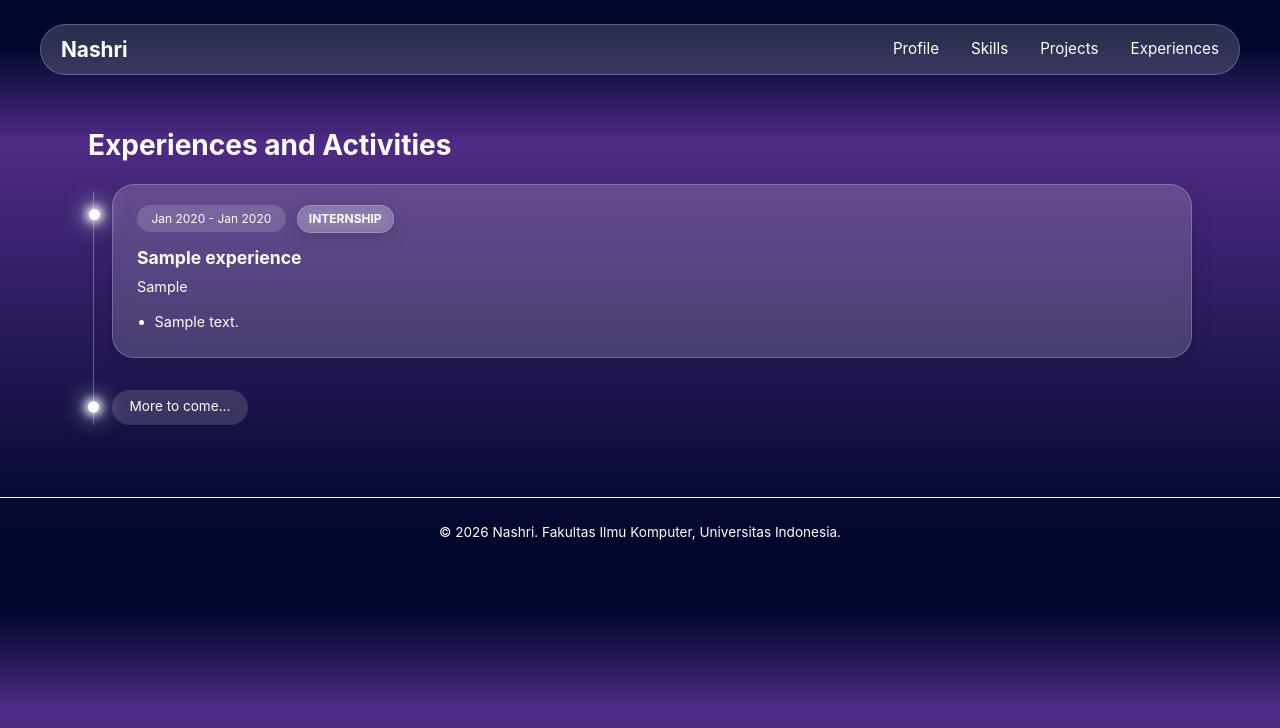
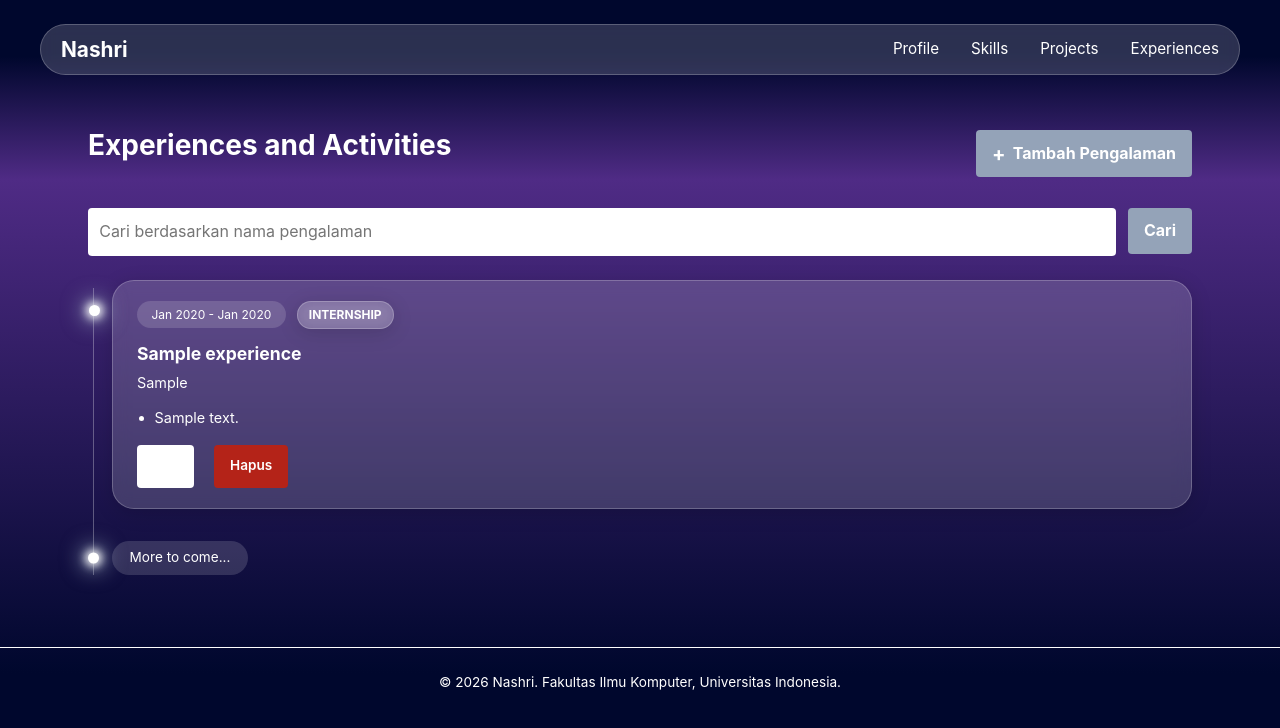
Before and after one commit to nashrikhalid/myportofolio, a Django app: page /experience/ in a window 1280 px wide. Shown: the top 728 px of the page. Run offline with Django 5.2, Linux system fonts and the light colour scheme; tables that the repository leaves empty hold one stand-in row (values such as "Sample post"); some web fonts are replaced.

Commit message:
feat: Enhance experiences and projects pages with add buttons and search functionality; implement delete confirmation modal

```diff
--- a/templates/components/experience_delete_modal.html
+++ b/templates/components/experience_delete_modal.html
@@ -0,0 +1,55 @@
+<p class="experience-status" style="margin-top: 0;">
+    <button type="button"
+            class="button button-danger"
+            popovertarget="delete-experience-{{ experience.id }}"
+            aria-label="Hapus {{ experience.title }}"
+            title="Hapus Pengalaman"
+            style="font-size: 0.85rem;">
+        Hapus
+    </button>
+</p>
+<div id="delete-experience-{{ experience.id }}"
+     class="project-delete-modal"
+     popover="auto"
+     role="dialog"
+     aria-modal="true"
+     aria-labelledby="delete-experience-title-{{ experience.id }}">
+    <button type="button"
+            class="project-delete-modal__backdrop"
+            popovertarget="delete-experience-{{ experience.id }}"
+            popovertargetaction="hide"
+            aria-label="Tutup konfirmasi hapus"></button>
+    <div class="project-delete-modal__content">
+        <button type="button"
+                class="project-delete-modal__close"
+                popovertarget="delete-experience-{{ experience.id }}"
+                popovertargetaction="hide"
+                aria-label="Tutup konfirmasi hapus">×</button>
+        <h2 id="delete-experience-title-{{ experience.id }}">Hapus Pengalaman?</h2>
+        <p>
+            Apakah Anda yakin ingin menghapus
+            <strong>{{ experience.title }}</strong>?
+        </p>
+        <form method="post" action="{% url 'main:delete_experience' experience.id %}" style="margin-top: 1rem;">
+            {% csrf_token %}
+            <div class="form-group" style="margin-bottom: 1.25rem; text-align: left;">
+                <label for="password-delete-exp-{{ experience.id }}" style="display: block; margin-bottom: 0.4rem; font-size: 0.9rem; font-weight: 600;">
+                    Password Rahasia:
+                </label>
+                <input type="password"
+                       id="password-delete-exp-{{ experience.id }}"
+                       name="password"
+                       placeholder="Masukkan kode rahasia"
+                       required
+                       style="width: 100%; box-sizing: border-box; padding: 0.7rem; border: 1px solid var(--accent); border-radius: var(--radius); background: rgba(255, 255, 255, 0.08); color: var(--ink);">
+            </div>
+            <div class="project-delete-modal__actions">
+                <button type="button"
+                        class="button button-secondary"
+                        popovertarget="delete-experience-{{ experience.id }}"
+                        popovertargetaction="hide">Batal</button>
+                <button type="submit" class="button button-danger">Ya, Hapus</button>
+            </div>
+        </form>
+    </div>
+</div>
--- a/templates/experiences.html
+++ b/templates/experiences.html
@@ -2,7 +2,22 @@
 {% block content %}
     <section class="experiences-section" id="experiences">
         <div class="container">
-            <h2>Experiences and Activities</h2>
+            <div class="project-header" style="display: flex; justify-content: space-between; align-items: center; margin-bottom: 1.5rem;">
+                <h2>Experiences and Activities</h2>
+                <a href="{% url 'main:create_experience' %}" class="button project-add-button">
+                    <span aria-hidden="true">+</span> Tambah Pengalaman
+                </a>
+            </div>
+
+            <form method="get" action="{% url 'main:show_experience' %}" class="project-search">
+                <input type="search"
+                       name="title"
+                       value="{{ title_query }}"
+                       placeholder="Cari berdasarkan nama pengalaman"
+                       class="project-search__input"
+                       aria-label="Cari berdasarkan nama pengalaman">
+                <button type="submit" class="button">Cari</button>
+            </form>
 
             <div class="experience-wrapper">
                 {% for experience in experience_list %}
@@ -27,12 +42,18 @@
                                 <li>{{ line }}</li>
                             {% endfor %}
                         </ul>
+                        <div class="project-actions" style="margin-top: 1rem;">
+                            <a href="{% url 'main:update_experience' experience.id %}" class="button button-secondary" style="font-size: 0.85rem;">Edit</a>
+                            {% include "components/experience_delete_modal.html" with experience=experience %}
+                        </div>
                     </div>
                 {% empty %}
                     <div class="experience-block glass-card">
-                        <p class="empty-state">
-                            Belum ada pengalaman yang ditambahkan.
-                        </p>
+                        {% if title_query %}
+                            <p class="empty-state">Tidak ada pengalaman dengan nama tersebut.</p>
+                        {% else %}
+                            <p class="empty-state">Belum ada pengalaman yang ditambahkan.</p>
+                        {% endif %}
                     </div>
                 {% endfor %}
 
```
Also changed, not shown: templates/experiences_form.html (+33 -0 lines), templates/projects.html (+17 -1 lines).
